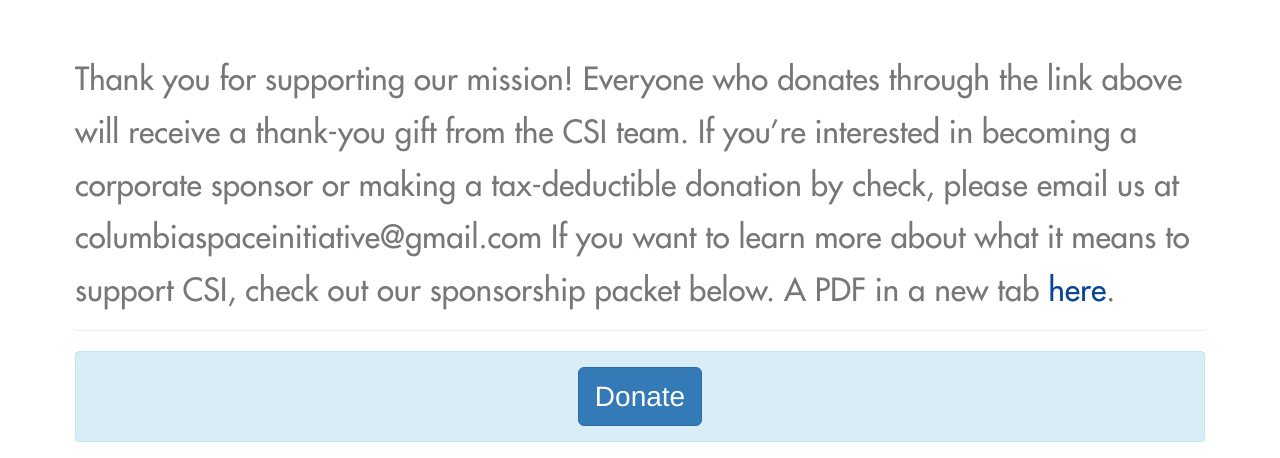
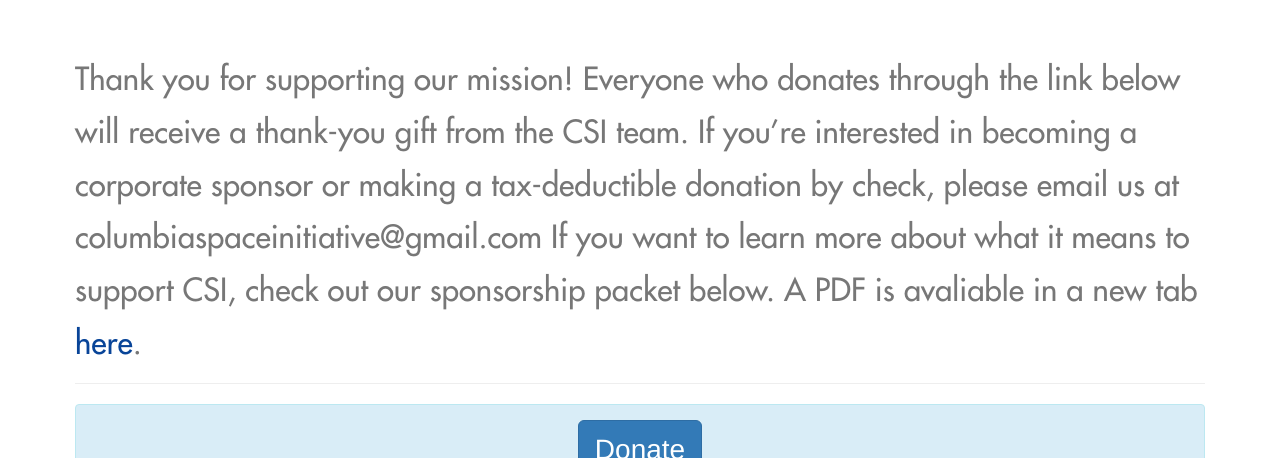
Before and after one commit to columbiaspace/columbiaspace.org, a Jekyll site: the page built from support-us.html, in a window 1280 px wide and 900 px high, scrolled down 702 px, cut to the strip 202-660 px from the top of the window. Built offline with Jekyll 4.4.1, drawn with Linux system fonts in a browser that asks for light colours; nearby versions of some CDN libraries; comment, search, counter and statistics services are not loaded.

Commit message:
edit support-us

```diff
--- a/support-us.html
+++ b/support-us.html
@@ -14,13 +14,13 @@
 <div class="group-abstract">
 	<div class="container">
 		<h2><small>
-				Thank you for supporting our mission! Everyone who donates through the link above will receive a
+				Thank you for supporting our mission! Everyone who donates through the link below will receive a
 				thank-you gift from the CSI team. If you’re interested in becoming a corporate sponsor or making a
 				tax-deductible donation by check, please email us at
 				columbiaspaceinitiative@gmail.com
 
 				If you want to learn more about what it means to support CSI, check out our sponsorship packet below. A
-				PDF in a new tab
+				PDF is avaliable in a new tab
 				<a href="/assets/media/docs/CSI Sponsorship Packet V2.pdf">here</a>.
 			</small></h2>
 
```
